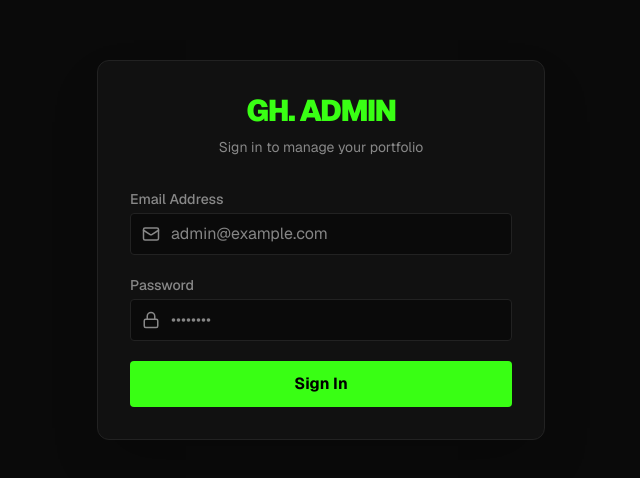
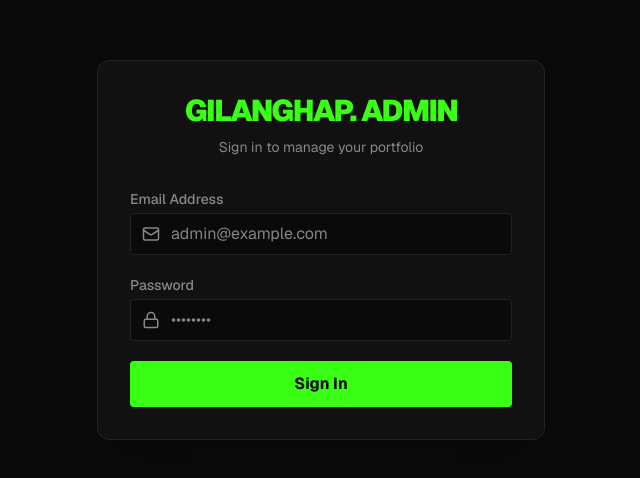
Before and after one commit to GilangHap/Portofolio-v2, a Next.js app: page /admin in a window 1280 px wide. Shown: the part 150-628 px from the top of the page, without its empty margins (319-959 px from the left). Built offline with nearby package versions, Linux system fonts and the light colour scheme; no server answers.

Commit message:
GILANGHAP

```diff
--- a/app/admin/page.tsx
+++ b/app/admin/page.tsx
@@ -40,7 +40,7 @@ export default function AdminLoginPage() {
     <div className="min-h-screen bg-background flex items-center justify-center p-4">
       <div className="w-full max-w-md bg-surface border border-border rounded-xl p-8 shadow-2xl">
         <div className="text-center mb-8">
-          <h1 className="text-3xl font-black text-primary uppercase tracking-tighter mb-2">GH. Admin</h1>
+          <h1 className="text-3xl font-black text-primary uppercase tracking-tighter mb-2">GILANGHAP. Admin</h1>
           <p className="text-text-secondary text-sm">Sign in to manage your portfolio</p>
         </div>
 
--- a/components/public/Footer.tsx
+++ b/components/public/Footer.tsx
@@ -40,7 +40,7 @@ export default function Footer() {
         <div className="flex flex-col md:flex-row justify-between items-center">
           <div className="mb-6 md:mb-0 text-center md:text-left">
             <Link href="/" className="text-2xl font-black text-primary uppercase tracking-tighter inline-block mb-2">
-              GH.
+              GILANGHAP.
             </Link>
             <p className="text-text-secondary max-w-sm">
               Fullstack Developer building modern, performant, and scalable web applications.
@@ -69,7 +69,7 @@ export default function Footer() {
         </div>
 
         <div className="mt-12 pt-8 border-t border-border flex flex-col md:flex-row justify-between items-center text-sm text-text-secondary">
-          <p>&copy; {currentYear} GH. All rights reserved.</p>
+          <p>&copy; {currentYear} GILANGHAP. All rights reserved.</p>
           <p className="mt-2 md:mt-0">
             Built with Next.js & Tailwind CSS
           </p>
--- a/components/public/Navbar.tsx
+++ b/components/public/Navbar.tsx
@@ -47,7 +47,7 @@ export default function Navbar() {
         <div className="flex justify-between items-center h-16">
           <div className="shrink-0 flex items-center gap-4">
             <Link href="/" className="text-2xl font-black text-primary uppercase tracking-tighter">
-              GILANG.
+              GILANGHAP.
             </Link>
             {about?.availability && (
               <span className="hidden sm:flex items-center gap-2 text-xs font-medium text-text-secondary border border-border rounded-full px-3 py-1">
```
